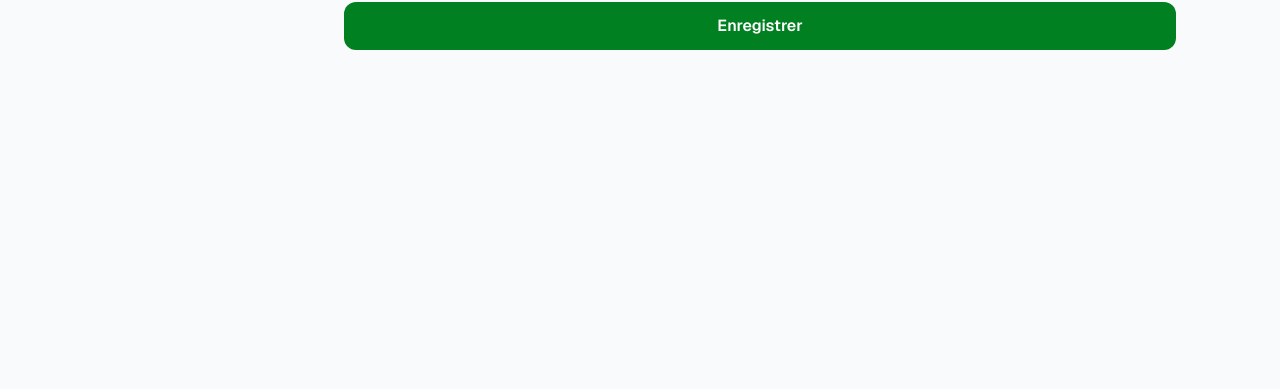
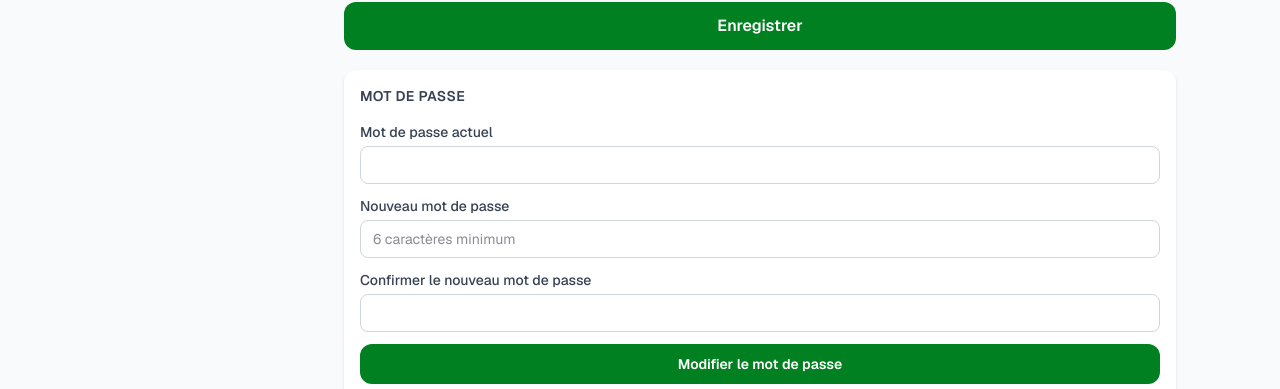
Before and after one commit to pauwel-da/labonnequittance, a Next.js app: page /profil in a window 1280 px wide. Shown: the part 860-1249 px from the top of the page. Before the commit the page ends 910 px from the top, so only its background shows below. Built offline with nearby package versions, Linux system fonts and the light colour scheme; no server answers; the database is empty.

Commit message:
ajouter fonctionnalité de modifier le mot de passe

```diff
--- a/src/app/(app)/actions.ts
+++ b/src/app/(app)/actions.ts
@@ -18,3 +18,25 @@ export async function reinscrireRappel() {
     .update({ optin_rappel_mensuel: true })
     .eq('user_id', user.id)
 }
+
+export async function changePassword(currentPassword: string, newPassword: string) {
+  const supabase = await createClient()
+  const { data: { user } } = await supabase.auth.getUser()
+  if (!user?.email) return { error: 'Non authentifié.' }
+
+  const { error: signInError } = await supabase.auth.signInWithPassword({
+    email: user.email,
+    password: currentPassword,
+  })
+  if (signInError) return { error: 'Mot de passe actuel incorrect.' }
+
+  const { error: updateError } = await supabase.auth.updateUser({ password: newPassword })
+  if (updateError) {
+    if (updateError.message === 'New password should be different from the old password.') {
+      return { error: 'Le nouveau mot de passe doit être différent de l\'ancien.' }
+    }
+    return { error: updateError.message }
+  }
+
+  return { success: true }
+}
--- a/src/app/(app)/profil/page.tsx
+++ b/src/app/(app)/profil/page.tsx
@@ -2,9 +2,10 @@
 
 import { useState, useEffect, useTransition } from 'react'
 import { getProprietaire, saveProprietaire } from '@/lib/db'
+import { createClient } from '@/lib/supabase/client'
 import type { Proprietaire } from '@/lib/types'
 import SignaturePad from '@/components/SignaturePad'
-import { signOut, reinscrireRappel } from '@/app/(app)/actions'
+import { signOut, reinscrireRappel, changePassword } from '@/app/(app)/actions'
 
 
 export default function ProfilPage() {
@@ -17,7 +18,49 @@ export default function ProfilPage() {
   const [isResubscribing, startResubscribe] = useTransition()
   const [resubscribed, setResubscribed] = useState(false)
 
+  const [provider, setProvider] = useState<string | null>(null)
+  const [currentPwd, setCurrentPwd] = useState('')
+  const [newPwd, setNewPwd] = useState('')
+  const [confirmPwd, setConfirmPwd] = useState('')
+  const [pwdError, setPwdError] = useState<string | null>(null)
+  const [pwdSaved, setPwdSaved] = useState(false)
+  const [isChangingPwd, startChangePwd] = useTransition()
+
   useEffect(() => { getProprietaire().then(setForm) }, [])
+
+  useEffect(() => {
+    const supabase = createClient()
+    supabase.auth.getUser().then(({ data }) => {
+      setProvider(data.user?.app_metadata?.provider ?? 'email')
+    })
+  }, [])
+
+  function handlePasswordChange(e: React.FormEvent<HTMLFormElement>) {
+    e.preventDefault()
+    setPwdError(null)
+
+    if (newPwd !== confirmPwd) {
+      setPwdError('Les mots de passe ne correspondent pas.')
+      return
+    }
+    if (newPwd.length < 6) {
+      setPwdError('Le nouveau mot de passe doit faire au moins 6 caractères.')
+      return
+    }
+
+    startChangePwd(async () => {
+      const result = await changePassword(currentPwd, newPwd)
+      if (result?.error) {
+        setPwdError(result.error)
+        return
+      }
+      setPwdSaved(true)
+      setCurrentPwd('')
+      setNewPwd('')
+      setConfirmPwd('')
+      setTimeout(() => setPwdSaved(false), 3000)
+    })
+  }
 
   async function handleSubmit(e: { preventDefault(): void }) {
     e.preventDefault()
@@ -152,6 +195,78 @@ export default function ProfilPage() {
           </div>
         )}
 
+        {/* Section Mot de passe */}
+        <div className="mt-5 bg-white rounded-xl shadow-sm p-4 space-y-4">
+          <h2 className="font-semibold text-gray-700 text-sm uppercase tracking-wide">Mot de passe</h2>
+
+          {provider === null ? (
+            <p className="text-sm text-gray-400">Chargement…</p>
+          ) : provider !== 'email' ? (
+            <p className="text-sm text-gray-500">
+              Vous êtes connecté avec {provider === 'google' ? 'Google' : provider}. Pour modifier votre mot de passe, gérez-le directement sur votre compte {provider === 'google' ? 'Google' : provider}.
+            </p>
+          ) : (
+            <form onSubmit={handlePasswordChange} className="space-y-3">
+              <div>
+                <label className="block text-sm font-medium text-gray-700 mb-1">Mot de passe actuel</label>
+                <input
+                  type="password"
+                  value={currentPwd}
+                  onChange={e => setCurrentPwd(e.target.value)}
+                  required
+                  autoComplete="current-password"
+                  className="w-full border border-gray-300 rounded-lg px-3 py-2 text-sm focus:outline-none focus:ring-2 focus:ring-[#008020]"
+                />
+              </div>
+              <div>
+                <label className="block text-sm font-medium text-gray-700 mb-1">Nouveau mot de passe</label>
+                <input
+                  type="password"
+                  value={newPwd}
+                  onChange={e => setNewPwd(e.target.value)}
+                  required
+                  minLength={6}
+                  autoComplete="new-password"
+                  placeholder="6 caractères minimum"
+                  className="w-full border border-gray-300 rounded-lg px-3 py-2 text-sm focus:outline-none focus:ring-2 focus:ring-[#008020]"
+                />
+              </div>
+              <div>
+                <label className="block text-sm font-medium text-gray-700 mb-1">Confirmer le nouveau mot de passe</label>
+                <input
+                  type="password"
+                  value={confirmPwd}
+                  onChange={e => setConfirmPwd(e.target.value)}
+                  required
+                  minLength={6}
+                  autoComplete="new-password"
+                  className="w-full border border-gray-300 rounded-lg px-3 py-2 text-sm focus:outline-none focus:ring-2 focus:ring-[#008020]"
+                />
+              </div>
+
+              {pwdError && (
+                <p className="text-sm text-red-600 bg-red-50 border border-red-200 rounded-lg px-3 py-2">
+                  {pwdError}
+                </p>
+              )}
+
+              <button
+                type="submit"
+                disabled={isChangingPwd}
+                className={`w-full font-semibold py-2.5 rounded-xl text-sm transition-all ${
+                  pwdSaved
+                    ? 'bg-green-100 text-[#008020] border-2 border-[#008020]'
+                    : 'bg-[#008020] hover:bg-green-800 text-white disabled:opacity-75'
+                }`}
+              >
+                {pwdSaved
+                  ? '✓ Mot de passe modifié'
+                  : isChangingPwd ? 'Modification…' : 'Modifier le mot de passe'}
+              </button>
+            </form>
+          )}
+        </div>
+
         {/* Bouton déconnexion — visible uniquement sur mobile (le sidebar desktop a le sien) */}
         <button
           onClick={() => startSignOut(async () => { await signOut() })}
```
